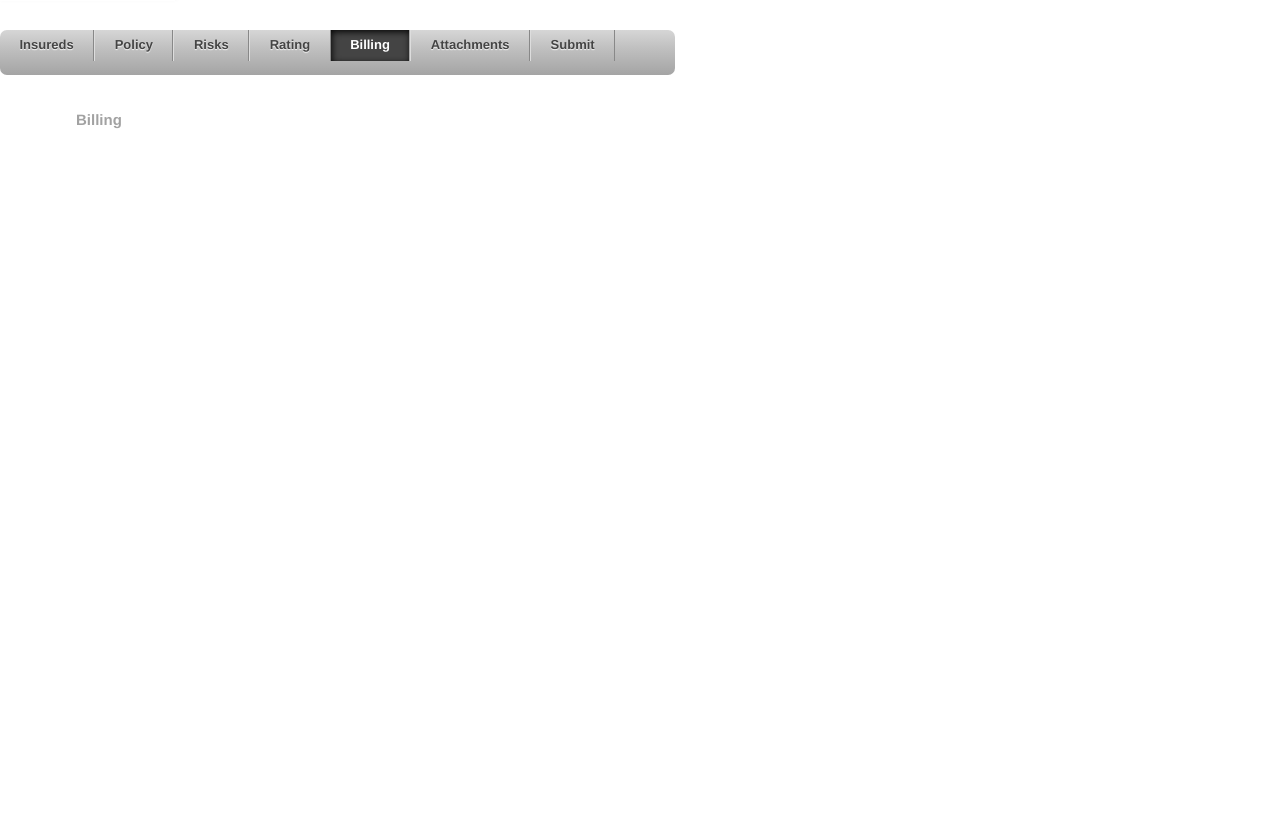
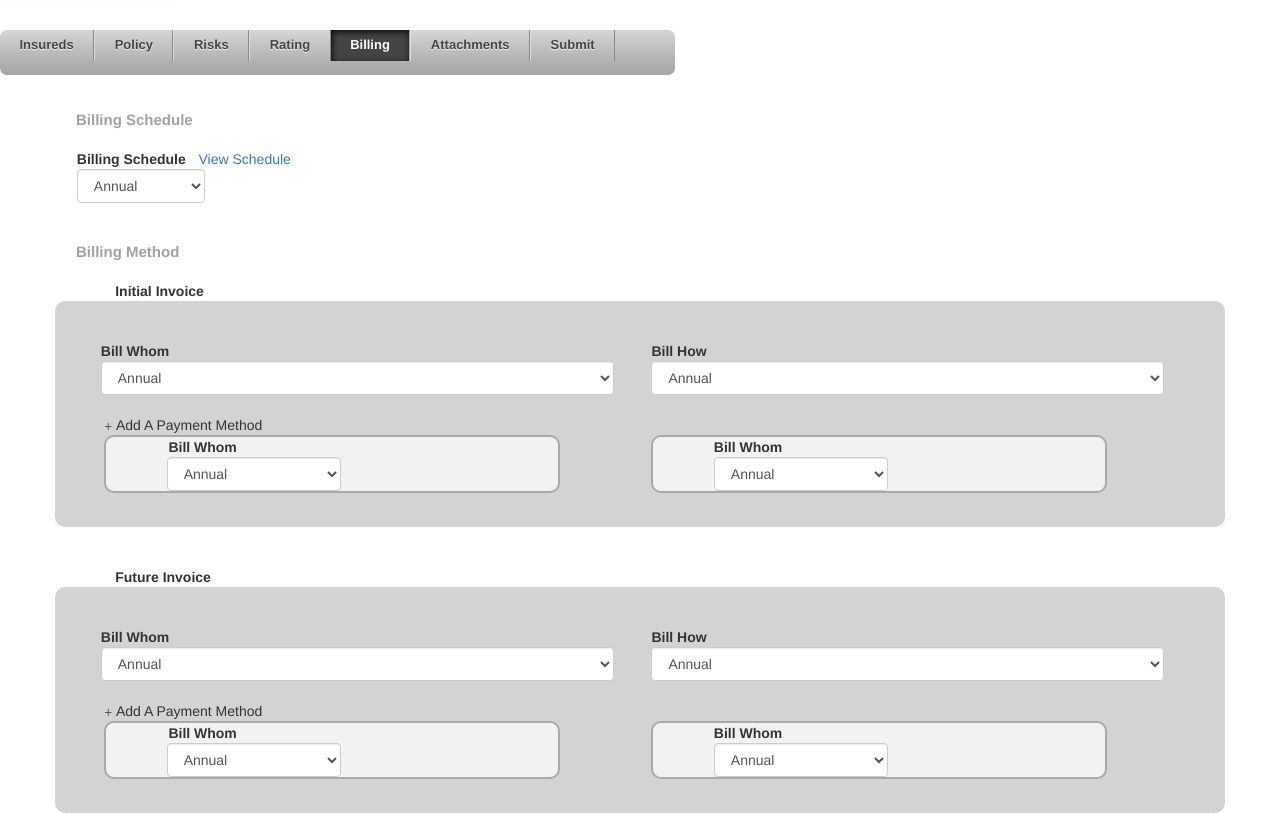
Before and after one commit to Zarad1993/quoting-mvp, a Flask app: page / in a window 1280 px wide. Shown: the part 101-914 px from the top of the page. Before the commit the page ends 229 px from the top, so only its background shows below. Run offline with Flask 2, Linux system fonts and the light colour scheme; some libraries are stand-ins or nearby versions; some web fonts are replaced.

Commit message:
Almost Done with the billing tab style

```diff
--- a/templates/index.html
+++ b/templates/index.html
@@ -481,7 +481,73 @@
 
 <script type="text/html" id="Billing">
 	<br>
-	<div class="fatGreyTitles">Billing</div>
+	<div class="fatGreyTitles">Billing Schedule</div>
+	<b style="width:10%;margin-left: 6%">Billing Schedule</b><a style="margin-left: 1%" href="#">View Schedule</a>
+	<select class="form-control" style="width:10%;margin-left: 6%" data-bind="options: billingOptions, value: wayOfBilling"></select>
+	<br><br>
+	<div class="fatGreyTitles">Billing Method</div>
+	<b style="margin-left: 9%">Initial Invoice</b>
+	<div class="container" style="background-color:lightgrey;border: 20px grey red;border-radius: 10px;">
+			<br><br>
+			<div style="float: left;width:45%">
+				<b style="margin-left: 6%;">Bill Whom</b>
+				<select class="form-control" style="width:100%;margin-left: 6%;" data-bind="options: billingOptions, value: wayOfBilling"></select>
+			</div>
+			<div>
+				<b style="margin-left: 6%;float:left; ">Bill How</b>
+				<br>
+				<select class="form-control" style="width:45%;margin-left: 51%;" data-bind="options: billingOptions, value: wayOfBilling"></select>
+			</div>
+			<br>
+			<div style="clear:left"></div>
+			<span style="margin-left: 3%;" class="glyphicon glyphicon-plus cursor" data-bind="event: {click: addPaymentMethod }"></span>&nbsp;<span>Add A Payment Method</span>
+			<br>
+			<div class="container" style="margin-left:3%;background-color:#F2F2F2;border: 2px solid darkgrey;width:40%;float:left;border-radius: 10px;padding-left: 50px;">
+				<div style="width:45%">
+					<b style="margin-left: 7%;">Bill Whom</b>
+					<select class="form-control" style="width:100%;margin-left: 6%;" data-bind="options: billingOptions, value: wayOfBilling"></select>
+				</div>
+			</div>
+			<div class="container" style="margin-right:9%;background-color:#F2F2F2;border: 2px solid darkgrey;width:40%;float:right;border-radius: 10px;padding-left: 50px;">
+				<div style="width:45%">
+					<b style="margin-left: 6%;">Bill Whom</b>
+					<select class="form-control" style="width:100%;margin-left: 6%;" data-bind="options: billingOptions, value: wayOfBilling"></select>
+				</div>
+			</div>
+			<br>
+			<div style="clear:left;clear:right;margin-bottom:3%;"></div>
+	</div>
+	<br><br>
+	<b style="margin-left: 9%">Future Invoice</b>
+	<div class="container" style="background-color:lightgrey;border: 20px grey red;border-radius: 10px;">
+			<br><br>
+			<div style="float: left;width:45%">
+				<b style="margin-left: 6%;">Bill Whom</b>
+				<select class="form-control" style="width:100%;margin-left: 6%;" data-bind="options: billingOptions, value: wayOfBilling"></select>
+			</div>
+			<div>
+				<b style="margin-left: 6%;float:left; ">Bill How</b>
+				<br>
+				<select class="form-control" style="width:45%;margin-left: 51%;" data-bind="options: billingOptions, value: wayOfBilling"></select>
+			</div>
+			<br>
+			<div style="clear:left"></div>
+			<span style="margin-left: 3%;" class="glyphicon glyphicon-plus cursor" data-bind="event: {click: addPaymentMethod }"></span>&nbsp;<span>Add A Payment Method</span>
+			<br>
+			<div class="container" style="margin-left:3%;background-color:#F2F2F2;border: 2px solid darkgrey;width:40%;float:left;border-radius: 10px;padding-left: 50px;">
+				<div style="width:45%">
+					<b style="margin-left: 7%;">Bill Whom</b>
+					<select class="form-control" style="width:100%;margin-left: 6%;" data-bind="options: billingOptions, value: wayOfBilling"></select>
+				</div>
+			</div>
+			<div class="container" style="margin-right:9%;background-color:#F2F2F2;border: 2px solid darkgrey;width:40%;float:right;border-radius: 10px;padding-left: 50px;">
+				<div style="width:45%">
+					<b style="margin-left: 6%;">Bill Whom</b>
+					<select class="form-control" style="width:100%;margin-left: 6%;" data-bind="options: billingOptions, value: wayOfBilling"></select>
+				</div>
+			</div>
+			<div style="clear:left;clear:right;margin-bottom:3%;"></div>
+	</div>
 
 </script>
 
@@ -522,10 +588,6 @@
 
 
 
-
-
-
-
 <script type="text/html" id="Submit">
 	<br>
 	<div class="fatGreyTitles">Submit</div>
```
Lines whose indentation alone changed are shown as unchanged.
